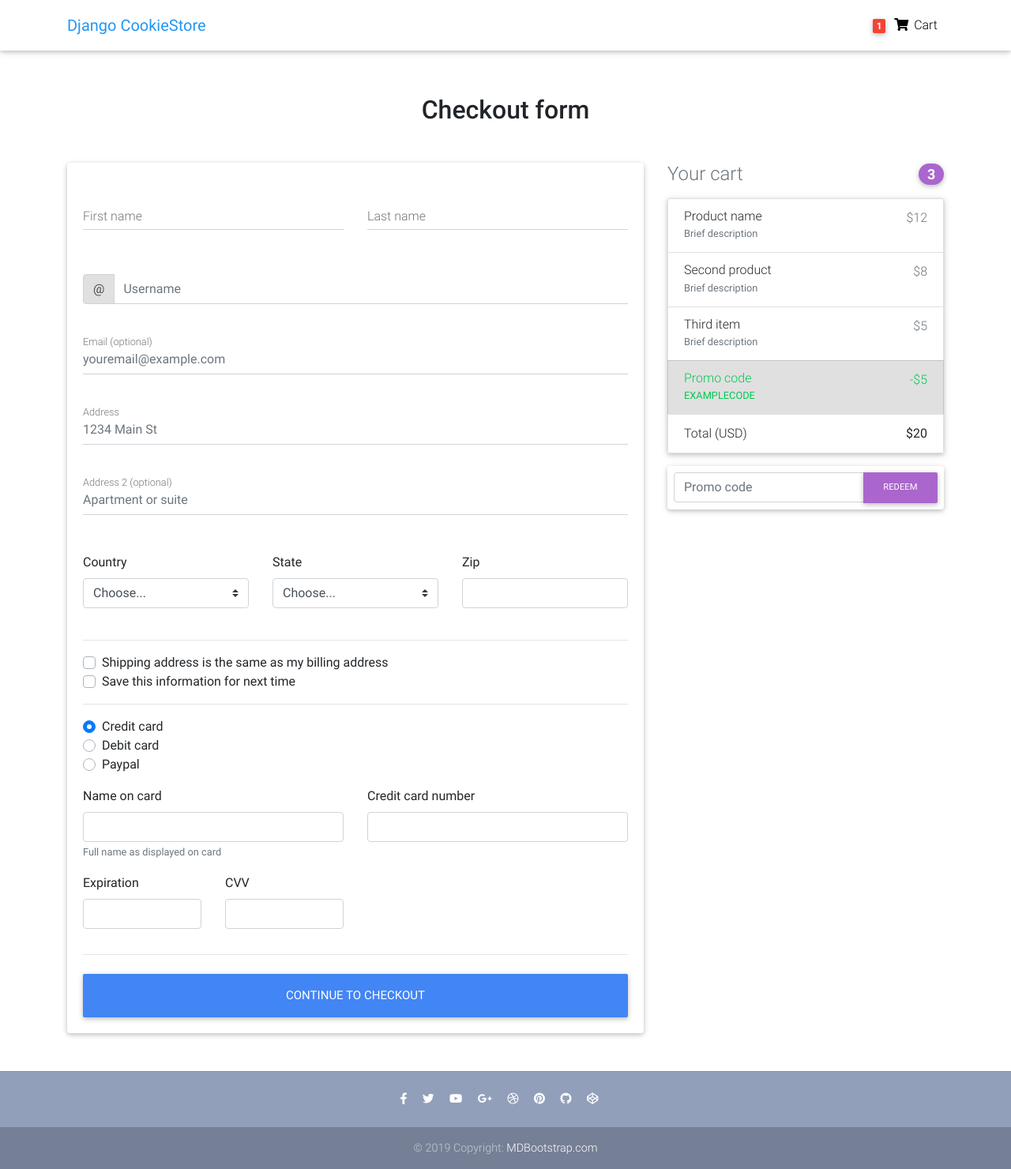
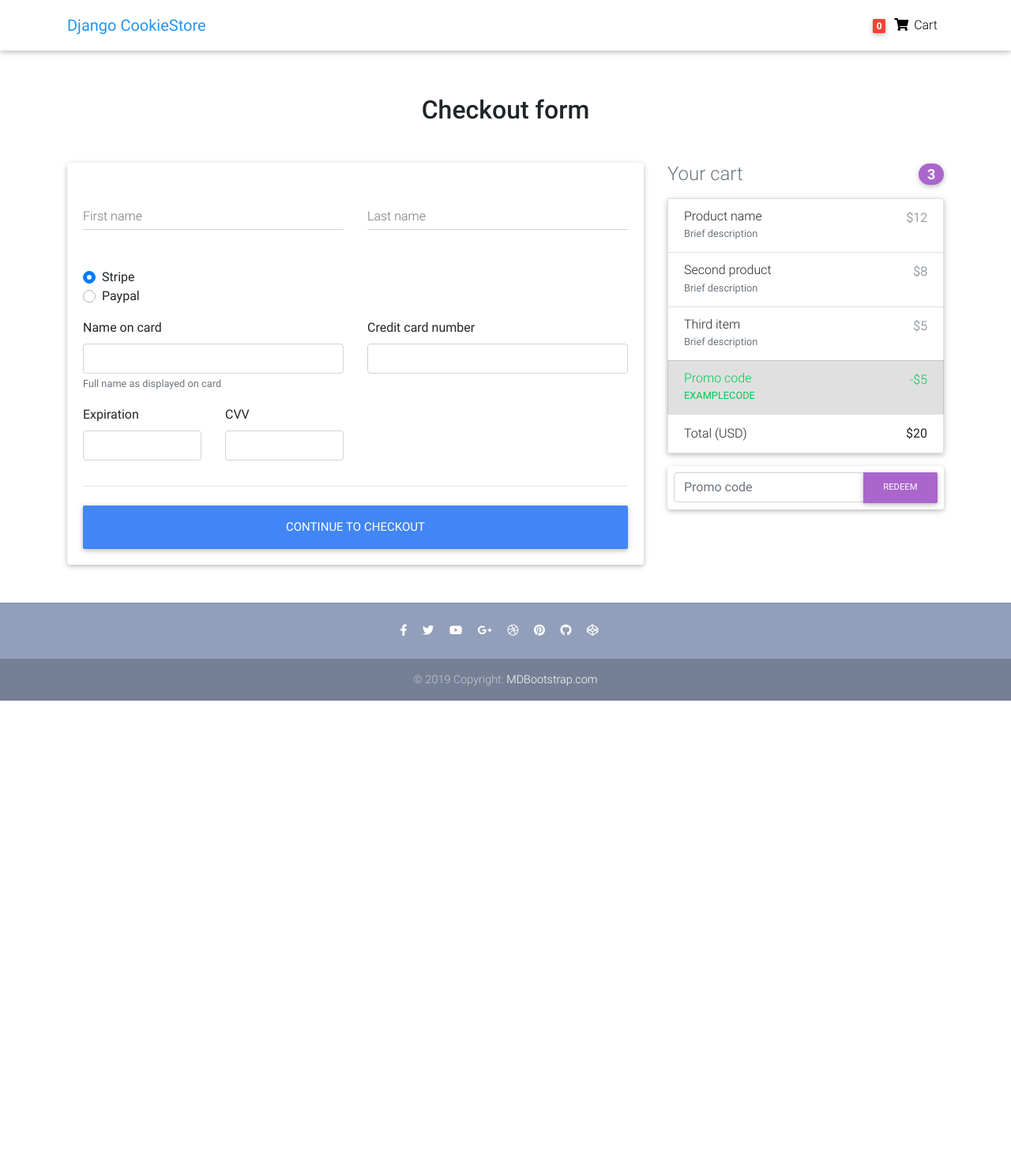
Before and after one commit to JulioOrdonezV/ecommerce-django, a Django app: page /checkout in a window 1280 px wide. Shown: the whole page at 79% size. After the commit the page ends 887 px from the top, so only its background shows below. Run offline with Django 3.2, Linux system fonts and the light colour scheme; data that the repository does not hold is empty; some libraries are stand-ins or nearby versions.

Commit message:
Refactor checkout page to include just the needed options

```diff
--- a/ecommerce/cookie_store/templates/checkout-page.html
+++ b/ecommerce/cookie_store/templates/checkout-page.html
@@ -1,6 +1,8 @@
 {% extends 'base.html' %}
 {% load static %}
+{% load cart_tags %}
 {% block content %}
+
   <!-- Navbar -->
   <nav class="navbar fixed-top navbar-expand-lg navbar-light white scrolling-navbar">
     <div class="container">
@@ -29,7 +31,7 @@
         <ul class="navbar-nav nav-flex-icons">
           <li class="nav-item">
             <a class="nav-link waves-effect">
-              <span class="badge red z-depth-1 mr-1"> 1 </span>
+              <span class="badge red z-depth-1 mr-1">  {% cart_item_count %} </span>
               <i class="fas fa-shopping-cart"></i>
               <span class="clearfix d-none d-sm-inline-block"> Cart </span>
             </a>
@@ -89,103 +91,11 @@
                 <!--Grid column-->
 
               </div>
-              <!--Grid row-->
-
-              <!--Username-->
-              <div class="md-form input-group pl-0 mb-5">
-                <div class="input-group-prepend">
-                  <span class="input-group-text" id="basic-addon1">@</span>
-                </div>
-                <input type="text" class="form-control py-0" placeholder="Username" aria-describedby="basic-addon1">
-              </div>
-
-              <!--email-->
-              <div class="md-form mb-5">
-                <input type="text" id="email" class="form-control" placeholder="youremail@example.com">
-                <label for="email" class="">Email (optional)</label>
-              </div>
-
-              <!--address-->
-              <div class="md-form mb-5">
-                <input type="text" id="address" class="form-control" placeholder="1234 Main St">
-                <label for="address" class="">Address</label>
-              </div>
-
-              <!--address-2-->
-              <div class="md-form mb-5">
-                <input type="text" id="address-2" class="form-control" placeholder="Apartment or suite">
-                <label for="address-2" class="">Address 2 (optional)</label>
-              </div>
-
-              <!--Grid row-->
-              <div class="row">
-
-                <!--Grid column-->
-                <div class="col-lg-4 col-md-12 mb-4">
-
-                  <label for="country">Country</label>
-                  <select class="custom-select d-block w-100" id="country" required>
-                    <option value="">Choose...</option>
-                    <option>United States</option>
-                  </select>
-                  <div class="invalid-feedback">
-                    Please select a valid country.
-                  </div>
-
-                </div>
-                <!--Grid column-->
-
-                <!--Grid column-->
-                <div class="col-lg-4 col-md-6 mb-4">
-
-                  <label for="state">State</label>
-                  <select class="custom-select d-block w-100" id="state" required>
-                    <option value="">Choose...</option>
-                    <option>California</option>
-                  </select>
-                  <div class="invalid-feedback">
-                    Please provide a valid state.
-                  </div>
-
-                </div>
-                <!--Grid column-->
-
-                <!--Grid column-->
-                <div class="col-lg-4 col-md-6 mb-4">
-
-                  <label for="zip">Zip</label>
-                  <input type="text" class="form-control" id="zip" placeholder="" required>
-                  <div class="invalid-feedback">
-                    Zip code required.
-                  </div>
-
-                </div>
-                <!--Grid column-->
-
-              </div>
-              <!--Grid row-->
-
-              <hr>
-
-              <div class="custom-control custom-checkbox">
-                <input type="checkbox" class="custom-control-input" id="same-address">
-                <label class="custom-control-label" for="same-address">Shipping address is the same as my billing address</label>
-              </div>
-              <div class="custom-control custom-checkbox">
-                <input type="checkbox" class="custom-control-input" id="save-info">
-                <label class="custom-control-label" for="save-info">Save this information for next time</label>
-              </div>
-
-              <hr>
 
               <div class="d-block my-3">
                 <div class="custom-control custom-radio">
                   <input id="credit" name="paymentMethod" type="radio" class="custom-control-input" checked required>
-                  <label class="custom-control-label" for="credit">Credit card</label>
-                </div>
-                <div class="custom-control custom-radio">
-                  <input id="debit" name="paymentMethod" type="radio" class="custom-control-input" required>
-                  <label class="custom-control-label" for="debit">Debit card</label>
+                  <label class="custom-control-label" for="credit">Stripe</label>
                 </div>
                 <div class="custom-control custom-radio">
                   <input id="paypal" name="paymentMethod" type="radio" class="custom-control-input" required>
```
